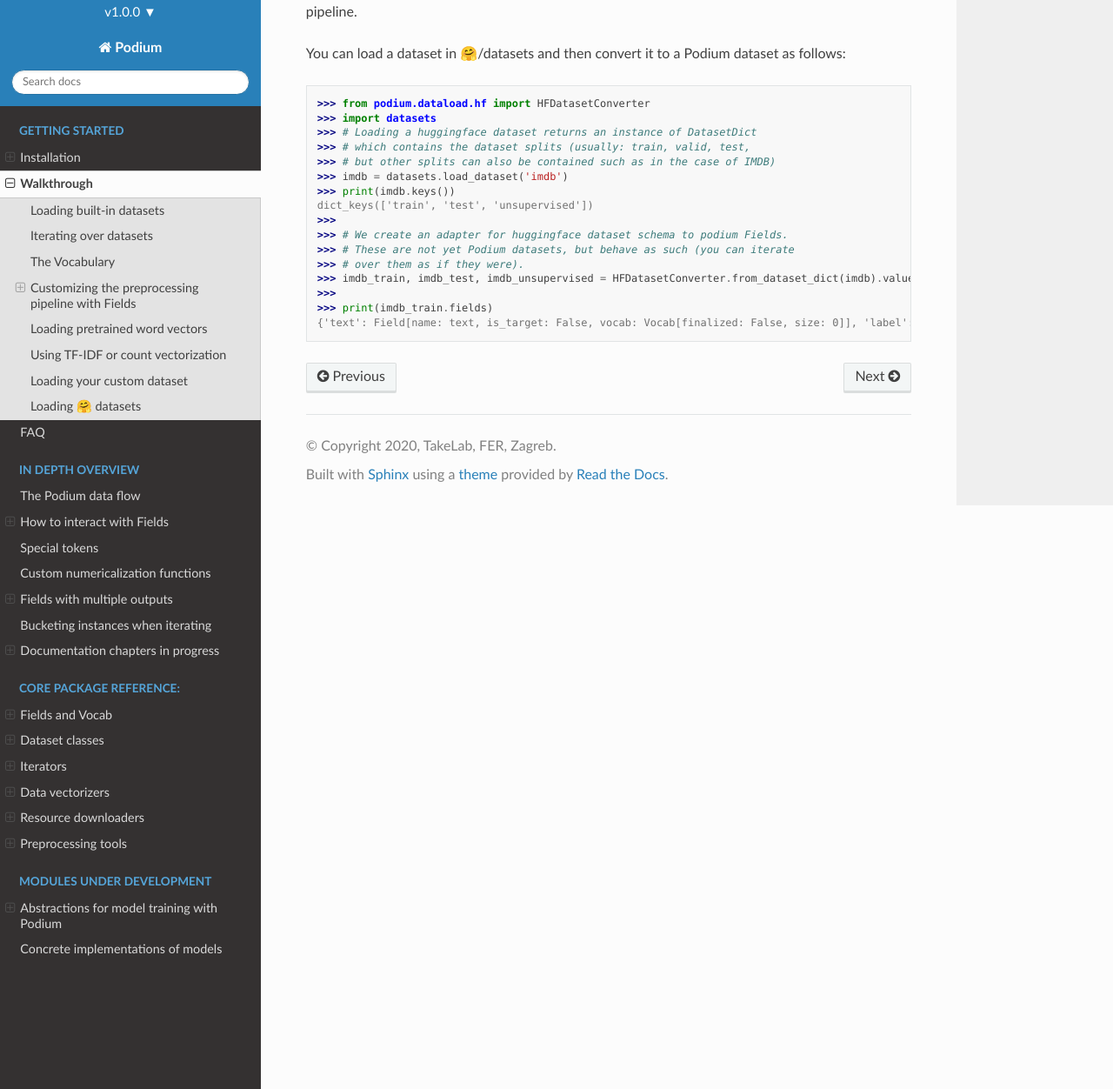
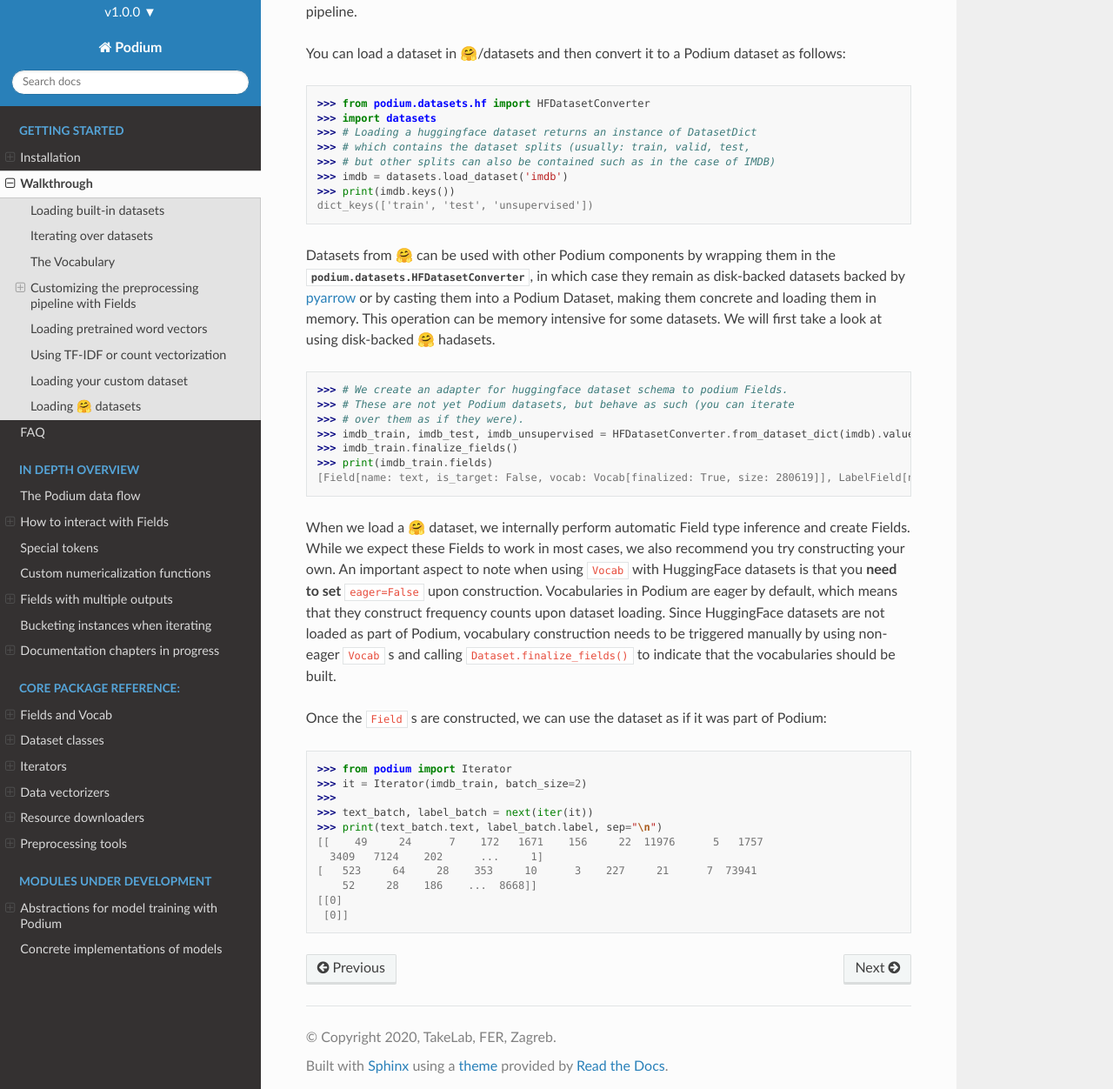
Before and after one commit to TakeLab/podium, a Sphinx documentation site: the page built from docs/source/walkthrough.rst, in a window 1280 px wide and 1400 px high, scrolled down 8004 px. Shown: the part 148-1400 px from the top of the window at 87% size. Built offline with Sphinx 7.4.7 and the Read the Docs theme 2.0.0, drawn with Linux system fonts in a browser that asks for light colours.

Commit message:
rst docs

```diff
--- a/docs/source/walkthrough.rst
+++ b/docs/source/walkthrough.rst
@@ -302,7 +302,7 @@ You can load a dataset in 🤗/datasets and then convert it to a Podium dataset
 
 .. code-block:: python
 
-  >>> from podium.dataload.hf import HFDatasetConverter
+  >>> from podium.datasets.hf import HFDatasetConverter
   >>> import datasets
   >>> # Loading a huggingface dataset returns an instance of DatasetDict
   >>> # which contains the dataset splits (usually: train, valid, test,
@@ -310,14 +310,37 @@ You can load a dataset in 🤗/datasets and then convert it to a Podium dataset
   >>> imdb = datasets.load_dataset('imdb')
   >>> print(imdb.keys())
   dict_keys(['train', 'test', 'unsupervised'])
-  >>>
+
+Datasets from 🤗 can be used with other Podium components by wrapping them in the :class:`podium.datasets.HFDatasetConverter`, in which case they remain as disk-backed datasets backed by `pyarrow <https://arrow.apache.org/docs/python/>`__ or by casting them into a Podium Dataset, making them concrete and loading them in memory. This operation can be memory intensive for some datasets. We will first take a look at using disk-backed 🤗 hadasets.
+
+.. code-block:: python
+
   >>> # We create an adapter for huggingface dataset schema to podium Fields.
   >>> # These are not yet Podium datasets, but behave as such (you can iterate
   >>> # over them as if they were).
   >>> imdb_train, imdb_test, imdb_unsupervised = HFDatasetConverter.from_dataset_dict(imdb).values()
+  >>> imdb_train.finalize_fields()
+  >>> print(imdb_train.fields)
+  [Field[name: text, is_target: False, vocab: Vocab[finalized: True, size: 280619]], LabelField[name: label, is_target: True]]
+
+When we load a 🤗 dataset, we internally perform automatic Field type inference and create Fields. While we expect these Fields to work in most cases, we also recommend you try constructing your own.
+An important aspect to note when using ``Vocab`` with HuggingFace datasets is that you **need to set** ``eager=False`` upon construction. Vocabularies in Podium are eager by default, which means that they construct frequency counts upon dataset loading. Since HuggingFace datasets are not loaded as part of Podium, vocabulary construction needs to be triggered manually by using non-eager ``Vocab`` s and calling ``Dataset.finalize_fields()`` to indicate that the vocabularies should be built.
+
+Once the ``Field`` s are constructed, we can use the dataset as if it was part of Podium:
+
+.. code-block:: python
+
+  >>> from podium import Iterator
+  >>> it = Iterator(imdb_train, batch_size=2)
   >>>
-  >>> print(imdb_train.fields)
-  {'text': Field[name: text, is_target: False, vocab: Vocab[finalized: False, size: 0]], 'label': LabelField[name: label, is_target: True]}
+  >>> text_batch, label_batch = next(iter(it))
+  >>> print(text_batch.text, label_batch.label, sep="\n")
+  [[    49     24      7    172   1671    156     22  11976      5   1757
+    3409   7124    202      ...     1]
+  [   523     64     28    353     10      3    227     21      7  73941
+      52     28    186    ...  8668]]
+  [[0]
+   [0]]
 
 
 .. testcleanup::
```
